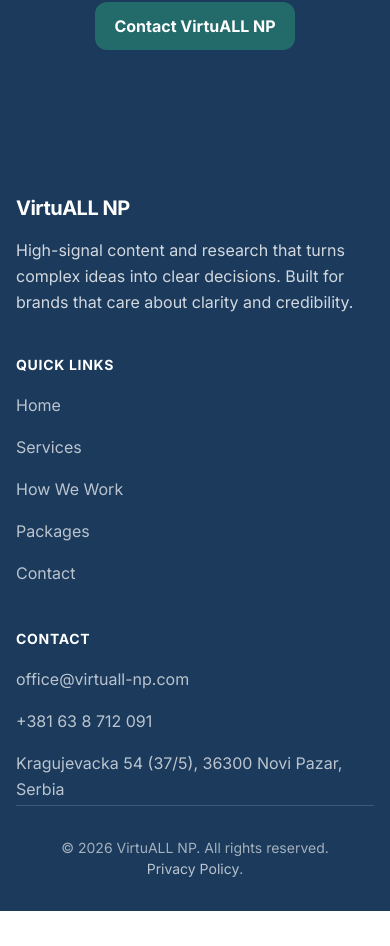
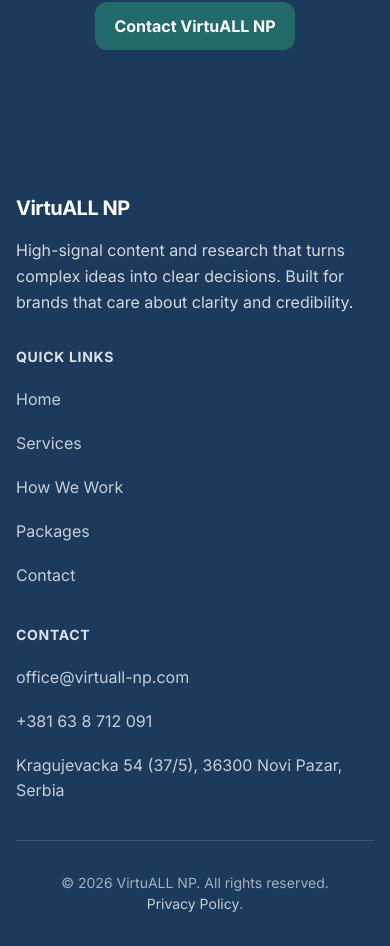
Before and after one commit to jasnez/virtuall-np, a Next.js app: page / in a window 390 px wide. Shown: the part 5311-6257 px from the top of the page. Before the commit the page ends 6222 px from the top, so only its background shows below. Built offline with nearby package versions, Linux system fonts and the light colour scheme; no server answers.

Commit message:
refine footer spacing and column rhythm
Polish footer hierarchy with calmer spacing, clearer column alignment, and consistent link/contact rhythm so the section feels structured, premium, and easy to scan across breakpoints.

Made-with: Cursor

```diff
--- a/src/components/Footer.tsx
+++ b/src/components/Footer.tsx
@@ -17,12 +17,12 @@ export function Footer() {
   const telHref = `tel:${phone.replace(/\s+/g, "")}`;
 
   const linkClass =
-    "text-white/70 hover:text-white transition-colors duration-200 ease-out focus:outline-none focus-visible:ring-2 focus-visible:ring-white/80 focus-visible:ring-offset-2 focus-visible:ring-offset-primary rounded-lg";
+    "text-white/75 hover:text-white transition-colors duration-200 ease-out focus:outline-none focus-visible:ring-2 focus-visible:ring-white/80 focus-visible:ring-offset-2 focus-visible:ring-offset-primary rounded-lg";
 
   return (
     <footer data-testid="site-footer" className="bg-primary text-white">
-      <div className={`${PAGE_CONTAINER_X} pt-16`}>
-        <div className="grid grid-cols-1 md:grid-cols-3 gap-10 md:gap-12">
+      <div className={`${PAGE_CONTAINER_X} pt-16 pb-8`}>
+        <div className="grid grid-cols-1 gap-8 md:grid-cols-3 md:gap-10">
           <div>
             <div className="text-xl font-bold tracking-tight">{siteConfig.siteName}</div>
             <p className="mt-4 text-white/80 leading-[1.62] max-w-sm">
@@ -32,13 +32,13 @@ export function Footer() {
           </div>
 
           <div>
-            <h3 className="text-white font-semibold text-sm uppercase tracking-wider">
+            <h3 className="text-white/85 font-semibold text-sm uppercase tracking-wider">
               Quick Links
             </h3>
-            <ul className="mt-4 space-y-3">
+            <ul className="mt-4 space-y-2.5">
               {quickLinks.map((item) => (
                 <li key={item.href}>
-                  <Link href={item.href} className={`${linkClass} inline-block py-0.5`}>
+                  <Link href={item.href} className={`${linkClass} inline-block py-1`}>
                     {item.label}
                   </Link>
                 </li>
@@ -47,28 +47,28 @@ export function Footer() {
           </div>
 
           <div>
-            <h3 className="text-white font-semibold text-sm uppercase tracking-wider">
+            <h3 className="text-white/85 font-semibold text-sm uppercase tracking-wider">
               Contact
             </h3>
-            <ul className="mt-4 space-y-3">
+            <ul className="mt-4 space-y-2.5">
               <li>
-                <a className={`${linkClass} inline-block py-0.5`} href={`mailto:${email}`}>
+                <a className={`${linkClass} inline-block py-1`} href={`mailto:${email}`}>
                   {email}
                 </a>
               </li>
               <li>
-                <a className={`${linkClass} inline-block py-0.5`} href={telHref}>
+                <a className={`${linkClass} inline-block py-1`} href={telHref}>
                   {phone}
                 </a>
               </li>
-              <li className="text-white/70 py-0.5">{addressLine}</li>
+              <li className="py-1 text-white/75 leading-[1.6]">{addressLine}</li>
             </ul>
           </div>
         </div>
 
-        <hr className="border-white/15" />
+        <hr className="mt-8 border-white/15" />
 
-        <div className="text-center text-white/60 text-sm py-8">
+        <div className="pt-8 text-center text-sm text-white/60">
           <span>© 2026 VirtuALL NP. All rights reserved.</span>{" "}
           <Link href="/privacy-policy" className={`${linkClass} inline-block mt-px`}>
             Privacy Policy
```
